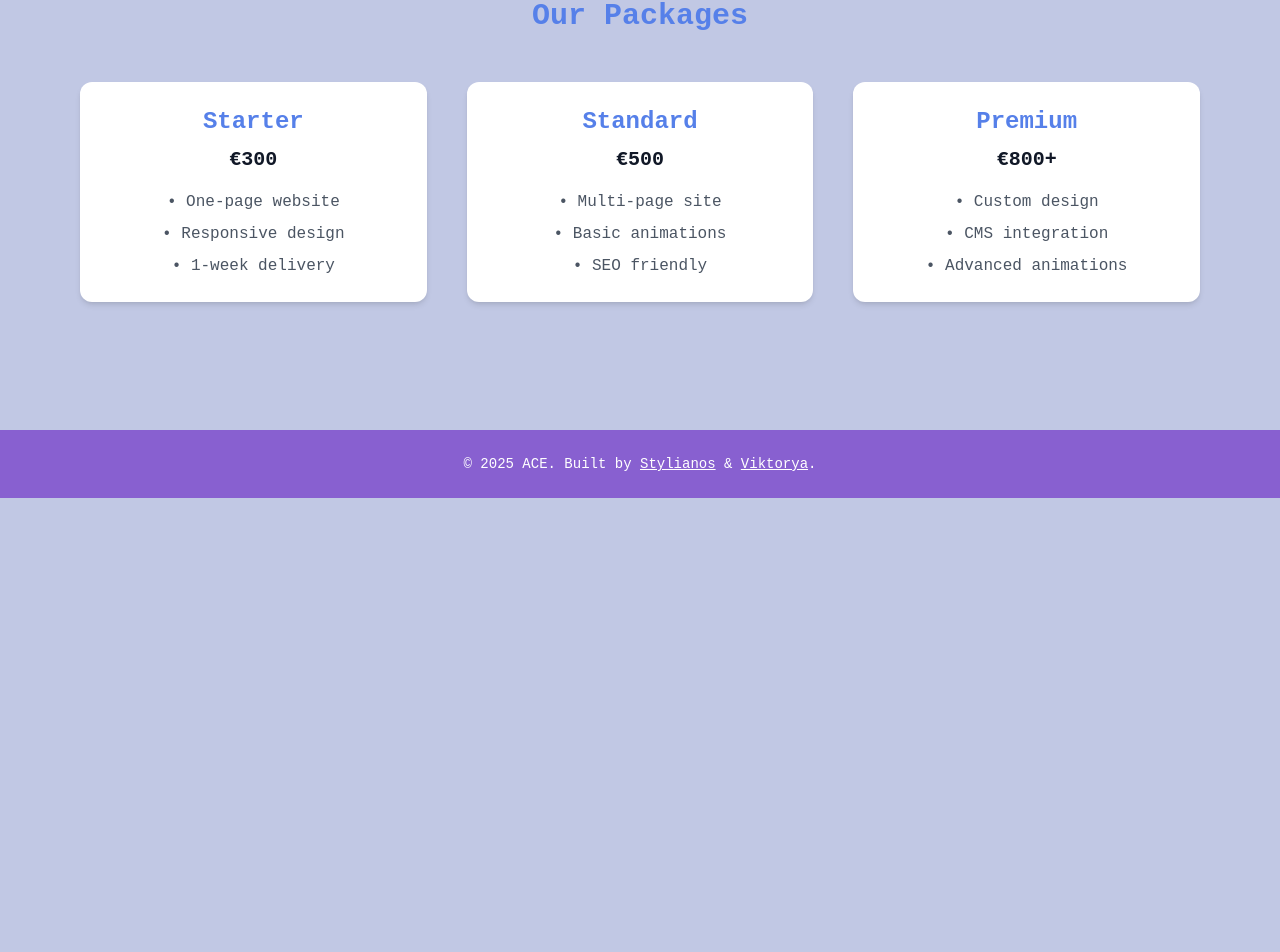
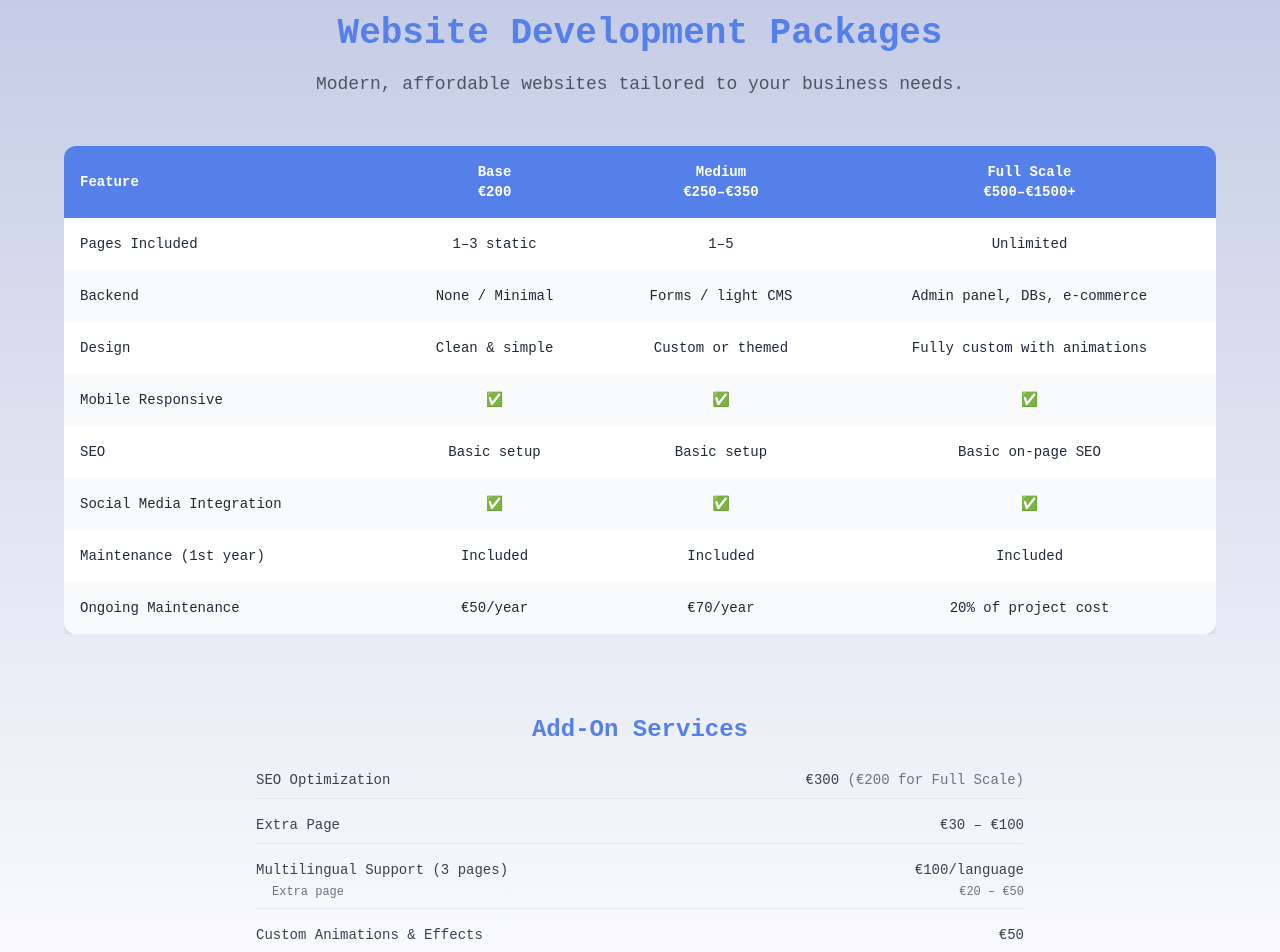
Before and after one commit to victoriakanyan/ACE_portfolio, a Next.js app: page /packages in a window 1280 px wide. Shown: the part 146-1098 px from the top of the page. Before the commit the page ends 800 px from the top, so only its background shows below. Built offline with nearby package versions, Linux system fonts and the light colour scheme.

Commit message:
added website packages

```diff
--- a/package.json
+++ b/package.json
@@ -12,7 +12,8 @@
     "framer-motion": "^12.7.4",
     "next": "15.3.1",
     "react": "^19.0.0",
-    "react-dom": "^19.0.0"
+    "react-dom": "^19.0.0",
+    "react-icons": "^5.5.0"
   },
   "devDependencies": {
     "@tailwindcss/postcss": "^4",
--- a/pages/packages.js
+++ b/pages/packages.js
@@ -1,48 +1,80 @@
 import Header from '../components/Header'
 import Footer from '../components/Footer'
-
-const packages = [
-  {
-    name: 'Starter',
-    price: '€300',
-    features: ['One-page website', 'Responsive design', '1-week delivery'],
-  },
-  {
-    name: 'Standard',
-    price: '€500',
-    features: ['Multi-page site', 'Basic animations', 'SEO friendly'],
-  },
-  {
-    name: 'Premium',
-    price: '€800+',
-    features: ['Custom design', 'CMS integration', 'Advanced animations'],
-  },
-]
-
-function PackagesCard({ name, price, features }) {
-  return (
-    <div className="bg-white shadow-md rounded-xl p-6 text-center transform hover:scale-105 transition">
-      <h3 className="text-2xl font-bold text-primary">{name}</h3>
-      <p className="text-xl font-semibold mt-2">{price}</p>
-      <ul className="mt-4 space-y-2 text-gray-600">
-        {features.map((feat, idx) => (
-          <li key={idx}>• {feat}</li>
-        ))}
-      </ul>
-    </div>
-  )
-}
 
 export default function Packages() {
   return (
     <>
       <Header />
-      <section className="py-20 max-w-6xl mx-auto px-4">
-        <h2 className="text-3xl font-bold text-center text-primary mb-12">Our Packages</h2>
-        <div className="grid grid-cols-1 md:grid-cols-3 gap-10">
-          {packages.map((pkg, idx) => (
-            <PackagesCard key={idx} {...pkg} />
-          ))}
+      <section className="py-24 px-6 bg-gradient-to-b from-soft to-white text-gray-800">
+        <div className="max-w-6xl mx-auto">
+          <h2 className="text-4xl font-bold text-center text-primary mb-4">Website Development Packages</h2>
+          <p className="text-center text-lg text-gray-600 mb-12">
+            Modern, affordable websites tailored to your business needs.
+          </p>
+
+          <div className="overflow-x-auto">
+            <table className="w-full text-sm border-collapse shadow-lg rounded-xl overflow-hidden">
+              <thead>
+                <tr className="bg-primary text-white text-left">
+                  <th className="p-4 font-bold">Feature</th>
+                  <th className="p-4 font-bold text-center">Base<br />€200</th>
+                  <th className="p-4 font-bold text-center">Medium<br />€250–€350</th>
+                  <th className="p-4 font-bold text-center">Full Scale<br />€500–€1500+</th>
+                </tr>
+              </thead>
+              <tbody>
+                {[
+                  ['Pages Included', '1–3 static', '1–5', 'Unlimited'],
+                  ['Backend', 'None / Minimal', 'Forms / light CMS', 'Admin panel, DBs, e-commerce'],
+                  ['Design', 'Clean & simple', 'Custom or themed', 'Fully custom with animations'],
+                  ['Mobile Responsive', '✅', '✅', '✅'],
+                  ['SEO', 'Basic setup', 'Basic setup', 'Basic on-page SEO'],
+                  ['Social Media Integration', '✅', '✅', '✅'],
+                  ['Maintenance (1st year)', 'Included', 'Included', 'Included'],
+                  ['Ongoing Maintenance', '€50/year', '€70/year', '20% of project cost'],
+                ].map(([feature, base, medium, full], idx) => (
+                  <tr
+                    key={feature}
+                    className={idx % 2 === 0 ? 'bg-white' : 'bg-gray-50'}
+                  >
+                    <td className="p-4 font-medium">{feature}</td>
+                    <td className="p-4 text-center">{base}</td>
+                    <td className="p-4 text-center">{medium}</td>
+                    <td className="p-4 text-center">{full}</td>
+                  </tr>
+                ))}
+              </tbody>
+            </table>
+          </div>
+
+          {/* Add-ons */}
+          <div className="mt-20 max-w-3xl mx-auto">
+            <h3 className="text-2xl font-semibold text-center text-primary mb-6">Add-On Services</h3>
+            <div className="space-y-4 text-sm text-gray-700">
+              <div className="flex justify-between border-b pb-2">
+                <span>SEO Optimization</span>
+                <span>€300 <span className="text-gray-500">(€200 for Full Scale)</span></span>
+              </div>
+              <div className="flex justify-between border-b pb-2">
+                <span>Extra Page</span>
+                <span>€30 – €100</span>
+              </div>
+              <div className="border-b pb-2">
+                <div className="flex justify-between">
+                  <span>Multilingual Support (3 pages)</span>
+                  <span>€100/language</span>
+                </div>
+                <div className="flex justify-between mt-1 text-gray-500 text-xs pl-4">
+                  <span>Extra page</span>
+                  <span>€20 – €50</span>
+                </div>
+              </div>
+              <div className="flex justify-between border-b pb-2">
+                <span>Custom Animations & Effects</span>
+                <span>€50</span>
+              </div>
+            </div>
+          </div>
         </div>
       </section>
       <Footer />
```
Also changed, not shown: 1 other file (tests, documents, lock files or other folders).
